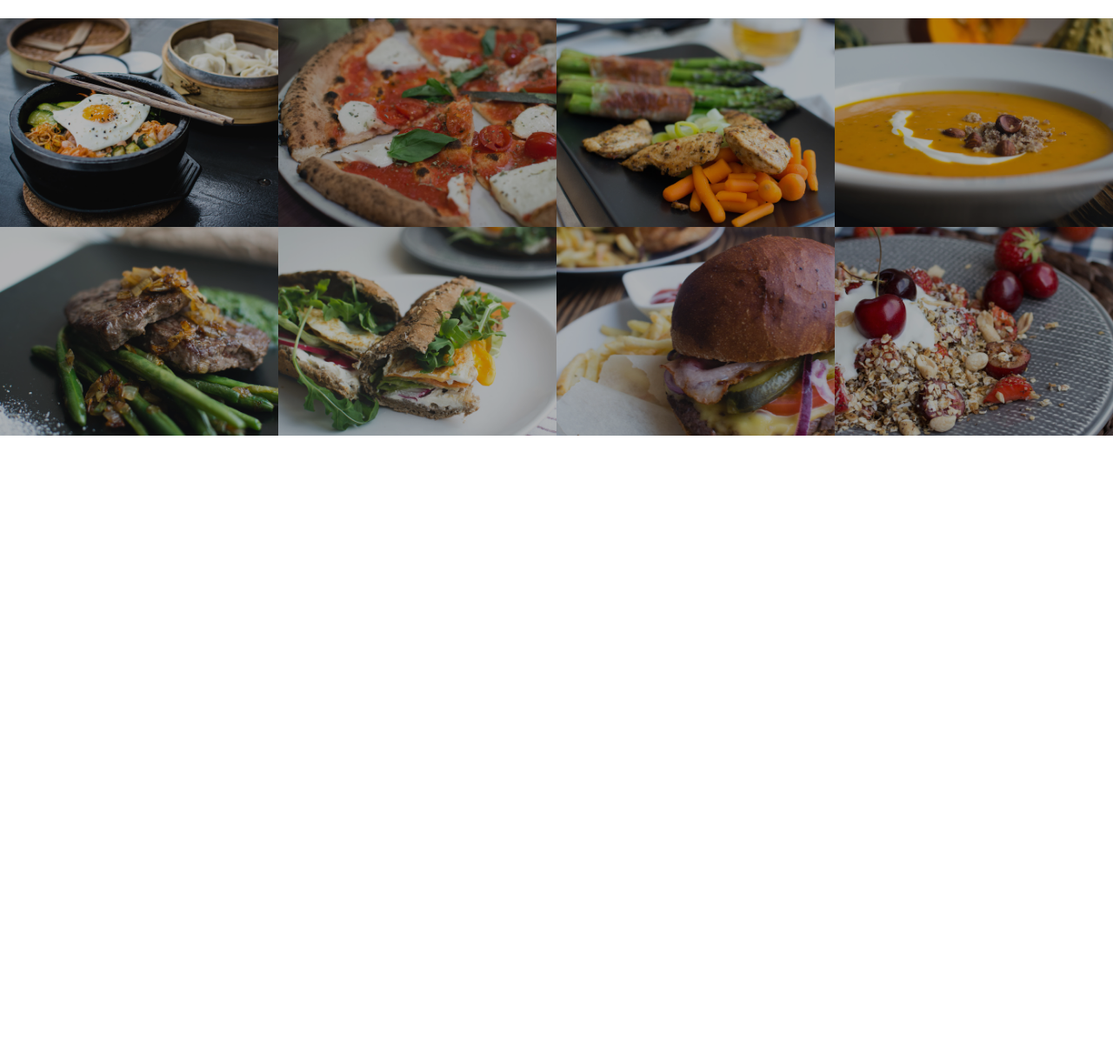
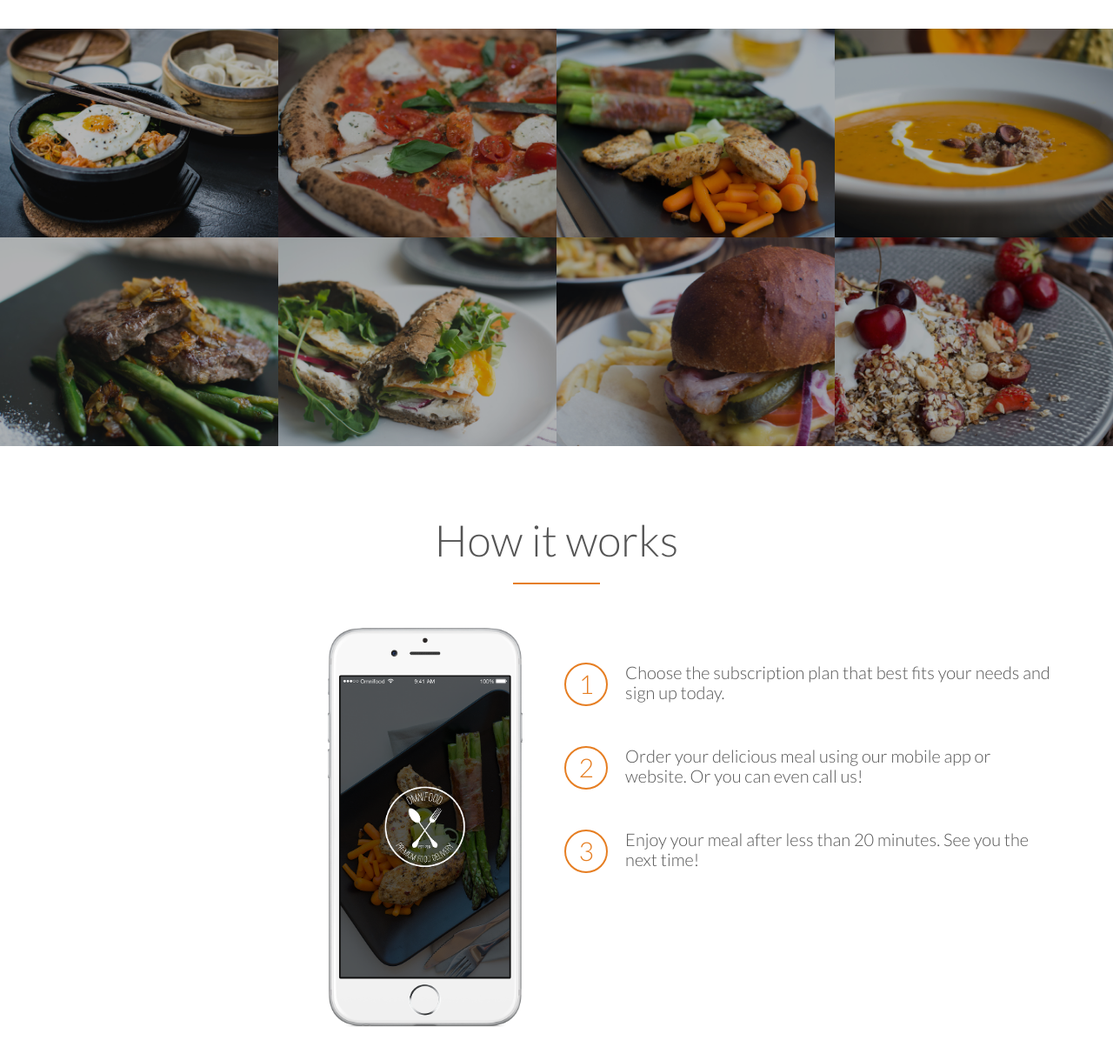
Before and after one commit to vnscriptkid/food-landing-page-project, a plain HTML site: page index.html in a window 1280 px wide. Shown: the part 1461-2680 px from the top of the page at 87% size. Before the commit the page ends 1962 px from the top, so only its background shows below. Drawn offline with Linux system fonts and the light colour scheme.

Commit message:
finish how it works section

```diff
--- a/index.html
+++ b/index.html
@@ -5,6 +5,7 @@
 	<link rel="stylesheet" type="text/css" href="vendors/css/normalize.css">
 	<link rel="stylesheet" type="text/css" href="vendors/css/col.css">
 	<link rel="stylesheet" type="text/css" href="vendors/css/4cols.css">
+	<link rel="stylesheet" type="text/css" href="vendors/css/2cols.css">
 	<link rel="stylesheet" href="https://use.fontawesome.com/releases/v5.0.13/css/all.css" integrity="sha384-DNOHZ68U8hZfKXOrtjWvjxusGo9WQnrNx2sqG0tfsghAvtVlRW3tvkXWZh58N9jp" crossorigin="anonymous">
 	<link rel="stylesheet" type="text/css" href="resources/css/style.css">
 	<link href="https://fonts.googleapis.com/css?family=Lato:100,300,300i,400" rel="stylesheet">
@@ -102,5 +103,30 @@
 			</li>
 		</ul>
 	</section>
+
+	<section class="steps-section">
+		<div class="row">
+			<h2 class="steps-section__heading">How it works</h2>
+		</div>
+		<div class="row group">
+			<div class="steps-section__left-side col span_1_of_2">
+				<img class="steps-section__left-image" src="resources/img/app-iPhone.png" alt="iphone-image">
+			</div>
+			<div class="steps-section__right-side col span_1_of_2">
+				<div class="steps-section__step">
+					<div class="steps-section__step-number">1</div>
+					<div class="steps-section__step-text">Choose the subscription plan that best fits your needs and sign up today.</div>
+				</div>
+				<div class="steps-section__step">
+					<div class="steps-section__step-number">2</div>
+					<div class="steps-section__step-text">Order your delicious meal using our mobile app or website. Or you can even call us!</div>
+				</div>
+				<div class="steps-section__step">
+					<div class="steps-section__step-number">3</div>
+					<div class="steps-section__step-text">Enjoy your meal after less than 20 minutes. See you the next time!</div>
+				</div>
+			</div>
+		</div>
+	</section>
 </body>
 </html>
--- a/resources/css/style.css
+++ b/resources/css/style.css
@@ -40,7 +40,7 @@ header {
 header h1 {
 	margin-top: 0;
 	margin-bottom: 20px;
-	font-size: 200%;
+	font-size: 250%;
 	font-weight: 300;
 	text-transform: uppercase;
 	letter-spacing: 1px;
@@ -137,7 +137,7 @@ nav.row {
 
 .feature-section__heading {
 	margin-bottom: 20px;
-	font-size: 200%;
+	font-size: 250%;
 	font-weight: 300;
 	text-align: center;
 }
@@ -204,3 +204,51 @@ nav.row {
 	transform: scale(1);
 	opacity: 1;
 }
+
+/*HOW-IT-WORKS SECTION*/
+.steps-section__left-side {
+	margin-top: 30px;
+	text-align: right;
+}
+
+.steps-section__left-image {
+	width: 40%;
+	height: auto;
+	margin-right: 30px;
+}
+
+.steps-section__right-side {
+	margin-top: 70px;
+}
+
+.steps-section__step {
+	margin-bottom: 50px;
+}
+
+.steps-section__step-number {
+	float: left;
+	width: 50px;
+	height: 50px;
+	padding: 5px;
+	color: #e67e22;
+	border: 2px solid #e67e22;
+	border-radius: 50%;
+	text-align: center;
+	margin-right: 20px;
+	font-size: 30px;
+}
+
+.steps-section__heading {
+	text-align: center;
+	font-size: 250%;
+	font-weight: 300;
+}
+
+.steps-section__heading:after {
+	display: block;
+	width: 100px;
+	height: 2px;
+	background-color: #e67e22;
+	content: '';
+	margin: 20px auto;
+}
```
